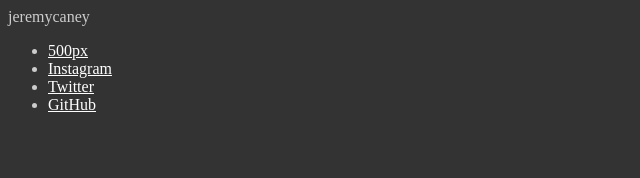
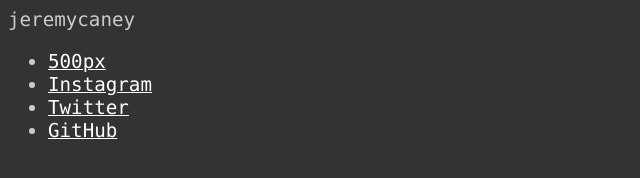
Before and after one commit to JeremyCaney/Jeremy.Caney.net, a plain HTML site: page Index.html in a window 1280 px wide. Shown: the whole page, without its empty margins (0-640 px from the left). Drawn offline with Linux system fonts and the light colour scheme.

Commit message:
Corrected CSS for p setting font; increased size

```diff
--- a/Index.html
+++ b/Index.html
@@ -2,7 +2,8 @@
   <head>
     <style>
       body {
-        font-face: "Lucida Console", Monaco, monospace;
+        font-family: "Lucida Console", Monaco, monospace;
+        font-size: 1.2em;
         background-color: #333;
         color: #ccc;
       }
```
